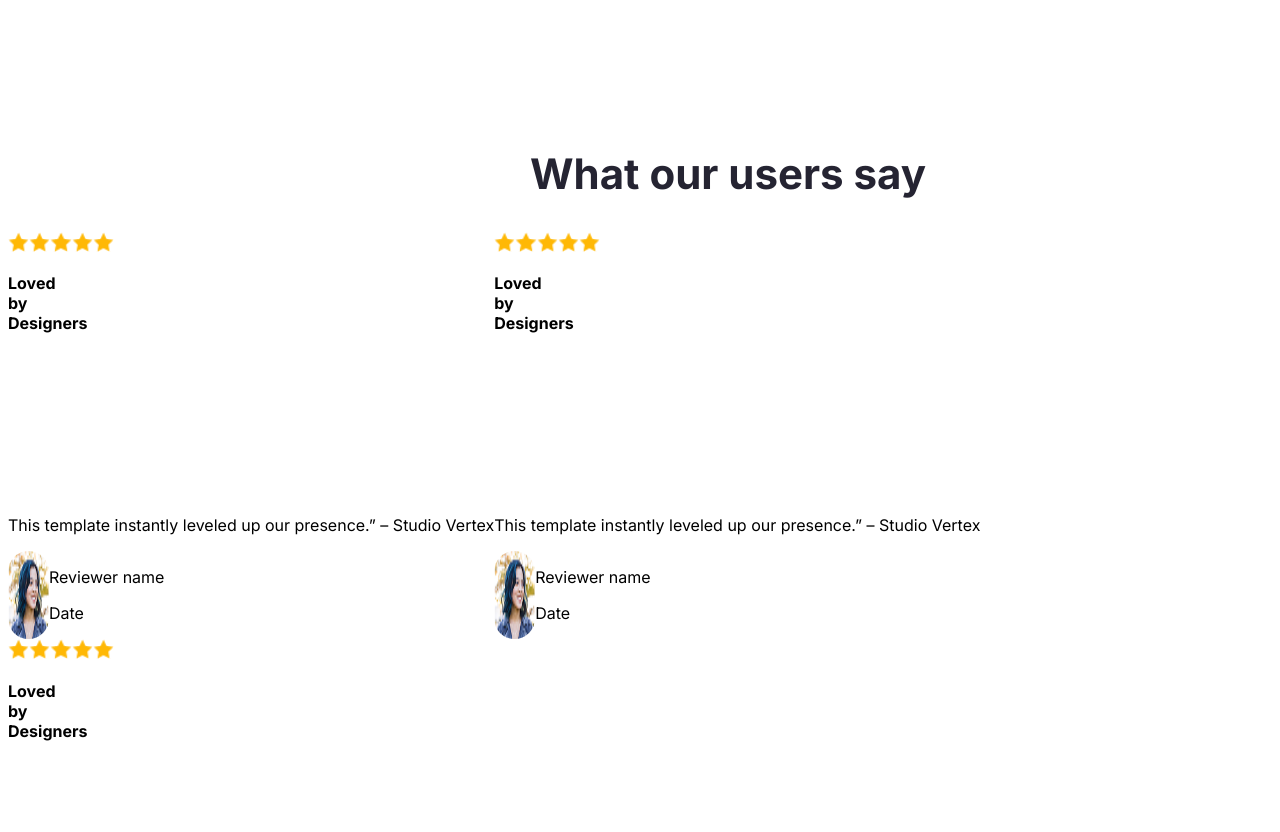
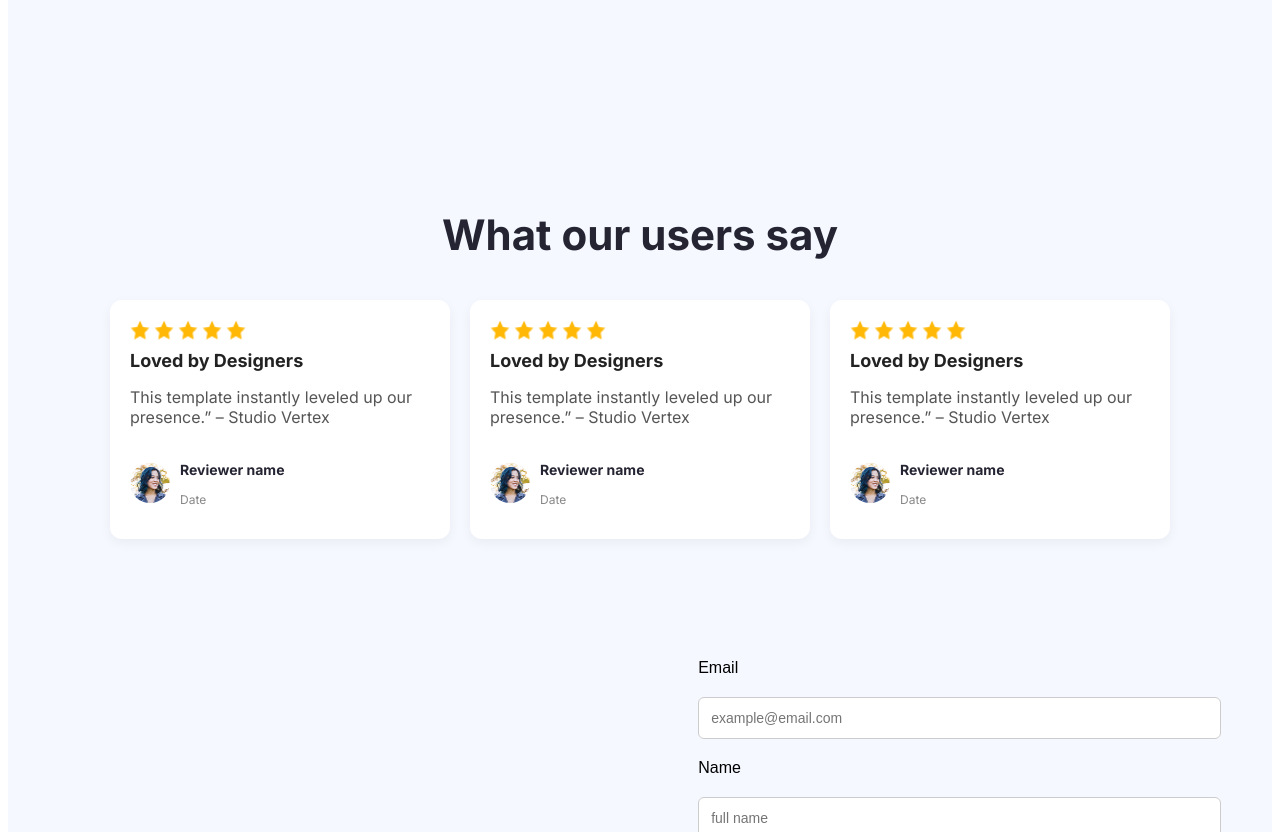
Before and after one commit to shanaztuli/assignment-1, a plain HTML site: page index.html in a window 1280 px wide. Shown: the part 1968-2800 px from the top of the page. Drawn offline with Linux system fonts and the light colour scheme.

Commit message:
added the all changes

```diff
--- a/index.html
+++ b/index.html
@@ -18,12 +18,11 @@
 <ul>
     <li><a href=""><button class="bt-tcolor button-fix">Sing Up</button></a></li>
 </ul>
-
     </nav>
     <div class="banner">
 
 <h1 class="big-title">Cool Dark UI Template for <br>  Webflow Agencies!</h1>
-<button class="bt-tcolor button-fix">Stay Focused</button>
+<a href=""><button class="bt-tcolor button-fix">Stay Focused</button></a>
 </div>
 
 </header>
@@ -32,7 +31,7 @@
     <div class="banner-2-contant">
         <h2 class="benner head">See It in Action</h2>
         <p class="banner-description">Explore the live preview and imagine your brand in this bold new look.</p>
-        <button class="bt-tcolor live lunch-live-bt">Launch Live Preview</button>
+        <a href=""><button class="bt-tcolor live lunch-live-bt">Launch Live Preview</button></a>
 
     </div>
     <img class="banner-im" src="images/wc-mini.png" alt="">
@@ -63,7 +62,7 @@
 </div>
 
 </div>
-<div class="fox">
+<!-- <div class="fox">
 <h2 class="fox-title">What our users say</h2>
 <div class="rate-1">
 <div class="rate">
@@ -154,38 +153,76 @@
 
 
 </div>
+   -->
+<div class="fox">
+  <h2 class="fox-title">What our users say</h2>
 
+  <div class="rate-1">
 
+    <!-- Card 1 -->
+    <div class="rate">
+      <div class="image">
+        <img src="images/icon-star.png" alt="">
+        <img src="images/icon-star.png" alt="">
+        <img src="images/icon-star.png" alt="">
+        <img src="images/icon-star.png" alt="">
+        <img src="images/icon-star.png" alt="">
+      </div>
+      <h4 class="rate-title">Loved by Designers</h4>
+      <p class="rate-des">This template instantly leveled up our presence.” – Studio Vertex</p>
+      <div class="youtube">
+        <img class="round" src="images/avatar.png" alt="">
+        <div class="rename">
+          <p class="name">Reviewer name</p>
+          <p class="date">Date</p>
+        </div>
+      </div>
+    </div>
 
-<!-- <section>
-     <div class="section-column">
-    <h1 class="section-title">Let’s Get in Touch</h1>
+    <!-- Card 2 -->
+    <div class="rate">
+      <div class="image">
+        <img src="images/icon-star.png" alt="">
+        <img src="images/icon-star.png" alt="">
+        <img src="images/icon-star.png" alt="">
+        <img src="images/icon-star.png" alt="">
+        <img src="images/icon-star.png" alt="">
+      </div>
+      <h4 class="rate-title">Loved by Designers</h4>
+      <p class="rate-des">This template instantly leveled up our presence.” – Studio Vertex</p>
+      <div class="youtube">
+        <img class="round" src="images/avatar.png" alt="">
+        <div class="rename">
+          <p class="name">Reviewer name</p>
+          <p class="date">Date</p>
+        </div>
+      </div>
+    </div>
 
+    <!-- Card 3 -->
+    <div class="rate">
+      <div class="image">
+        <img src="images/icon-star.png" alt="">
+        <img src="images/icon-star.png" alt="">
+        <img src="images/icon-star.png" alt="">
+        <img src="images/icon-star.png" alt="">
+        <img src="images/icon-star.png" alt="">
+      </div>
+      <h4 class="rate-title">Loved by Designers</h4>
+      <p class="rate-des">This template instantly leveled up our presence.” – Studio Vertex</p>
+      <div class="youtube">
+        <img class="round" src="images/avatar.png" alt="">
+        <div class="rename">
+          <p class="name">Reviewer name</p>
+          <p class="date">Date</p>
+        </div>
+      </div>
+    </div>
+
+  </div>
 </div>
 
 
-<div class="section-column">
-
-    <form action="">
-        <label for="email">Email<label>
-<input type="email" name="" id="" placeholder="example@email.com">
-        <label for="text">Name<label>
-<input type="text" name="" id="" placeholder="full name">
-<label for="textarea">Message</label>
-<textarea name="" id="" cols="30" rows="30" placeholder="write your message"></textarea>
-<input type="button" value="Get in Touch">
-
-    </form>
-
-
-</div>
-
-
-
-
-
-</section>
- -->
 
  <section>
   <div class="section-column">
@@ -203,18 +240,32 @@
       <label for="message">Message</label>
       <textarea id="message" name="message" rows="6" placeholder="write your message...." required></textarea>
 
-      <input type="submit" value="Get in Touch">
+      <a href=""><input type="submit" value="Get in Touch"></a>
     </form>
   </div>
 </section>
 
 
 </main>
-<footer>
+
+<!-- footer site -->
+    <footer class="site-footer">
+  <h1 class="footer-logo">LOGO</h1>
+  <p class="footer-description">
+    Ready to elevate your online presence? Contact us today to discuss your project and discover how we can bring your vision to life.
+  </p>
+  <nav class="footer-nav">
+    <a href="#">Home</a>
+    <a href="#">About</a>
+    <a href="#">How it Works</a>
+    <a href="#">Services</a>
+  </nav>
+</footer>
 
 
 
-</footer>
+
+
 
 
 
--- a/styles/index.css
+++ b/styles/index.css
@@ -133,40 +133,92 @@ color: #252432;
     font-size: 20px;
 
 }
-/* fox section */
-.fox-title{
+
+main {
+  background-color: #f5f8ff;
+}
+/* fox  section */
+.fox {
+  padding: 60px 20px;
+  text-align: center;
+}
+
+.fox-title {
   font-weight: bold;
   font-size: 42px;
-    height: 49px;
-    width: 1140px;
-    text-align: center;
   color: #252432;
-    margin-top: 150px;
-    margin-left: 150px;
-    margin-right: 150px;
+  margin-bottom: 40px;
 }
-.image{
+
+.rate-1 {
   display: flex;
+  flex-wrap: wrap;
+  justify-content: center;
+  gap: 20px;
+}
+
+.rate {
+  background-color: #fff;
+  border-radius: 12px;
+  padding: 20px;
+  max-width: 300px;
+  min-width: 260px;
+  box-shadow: 0 4px 12px rgba(0, 0, 0, 0.05);
+  text-align: left;
+}
+
+.image {
+  display: flex;
+  gap: 4px;
+  margin-bottom: 10px;
+}
+
+.image img {
   width: 20px;
   height: 20px;
+}
 
+.rate-title {
+  font-size: 18px;
+  font-weight: bold;
+  color: #222;
+  margin: 10px 0;
 }
-.youtube{
+
+.rate-des {
+  font-size: 16px;
+  color: #555;
+  margin-bottom: 20px;
+}
+
+.youtube {
   display: flex;
+  align-items: center;
+  gap: 10px;
 }
-.round{
-    border-radius: 90px;
+
+.round {
+  width: 40px;
+  height: 40px;
+  border-radius: 50%;
 }
-.rate-1{
-    display: flex;
+
+.rename .name {
+  font-size: 14px;
+  font-weight: bold;
+  color: #252432;
 }
-.rate-title{
-height: 221px;
-width: 29px;
 
+.rename .date {
+  font-size: 12px;
+  color: #888;
 }
-.rate-des{
-    font-size: 16px;
+
+
+
+main{
+      background-color: #f5f8ff;
+
 }
 /* section part */
 section {
@@ -203,8 +255,10 @@ textarea {
 input[type="submit"] {
   background-color: #4f46e5;
   color: white;
-  padding: 14px;
+  padding: 19px 101px;
   border: none;
+  width: 497px;
+  height: 62px;
   border-radius: 8px;
   font-size: 14px;
   cursor: pointer;
@@ -218,3 +272,40 @@ input[type="submit"]:hover{
       background-color: #38cab6;
 
 }
+/* footer style */
+
+.site-footer {
+  background-color: #fafbff;
+  padding: 60px 20px;
+  text-align: center;
+  font-family: inter, sans-serif;
+  color: #777;
+}
+
+.footer-logo {
+  font-size: 48px;
+  color: #4f46e5;
+  font-weight: bold;
+  margin-bottom: 20px;
+}
+
+.footer-description {
+  max-width: 700px;
+  margin: 0 auto 30px;
+  font-size: 16px;
+  line-height: 1.6;
+  color: #888;
+}
+
+.footer-nav {
+  display: flex;
+  justify-content: center;
+  gap: 40px;
+  flex-wrap: wrap;
+}
+
+.footer-nav a {
+  text-decoration: none;
+  color: #888;
+  font-size: 16px;
+}
```
Lines whose indentation alone changed are shown as unchanged.
